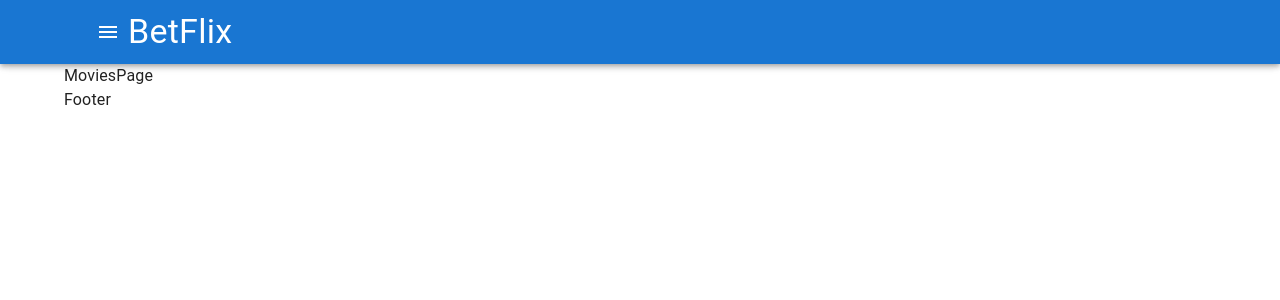
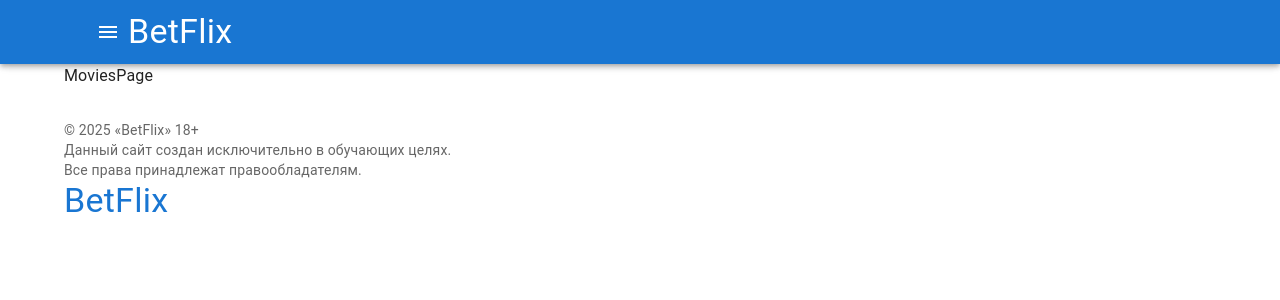
Before and after one commit to IamSubarist/betflix-app, a React (Vite) app: page / in a window 1280 px wide. Shown: the top 300 px of the page. Built offline with nearby package versions, Linux system fonts and the light colour scheme.

Commit message:
Initializing Footer

```diff
--- a/src/components/ui/Footer/Footer.jsx
+++ b/src/components/ui/Footer/Footer.jsx
@@ -1,7 +1,19 @@
-import React from 'react'
+import { Stack, Typography } from '@mui/material';
+import React from 'react';
 
 export const Footer = () => {
   return (
-    <div>Footer</div>
-  )
-}
+    <Stack component="footer" sx={{ paddingTop: 4, paddingBottom: 4 }}>
+      <Typography variant="body2" color="text.secondary">
+        &copy; {new Date().getFullYear()} &laquo;BetFlix&raquo; 18+
+        <br />
+        Данный сайт создан исключительно в обучающих целях.
+        <br />
+        Все права принадлежат правообладателям.
+      </Typography>
+      <Typography variant="h4" color="primary.main">
+        BetFlix
+      </Typography>
+    </Stack>
+  );
+};
```
